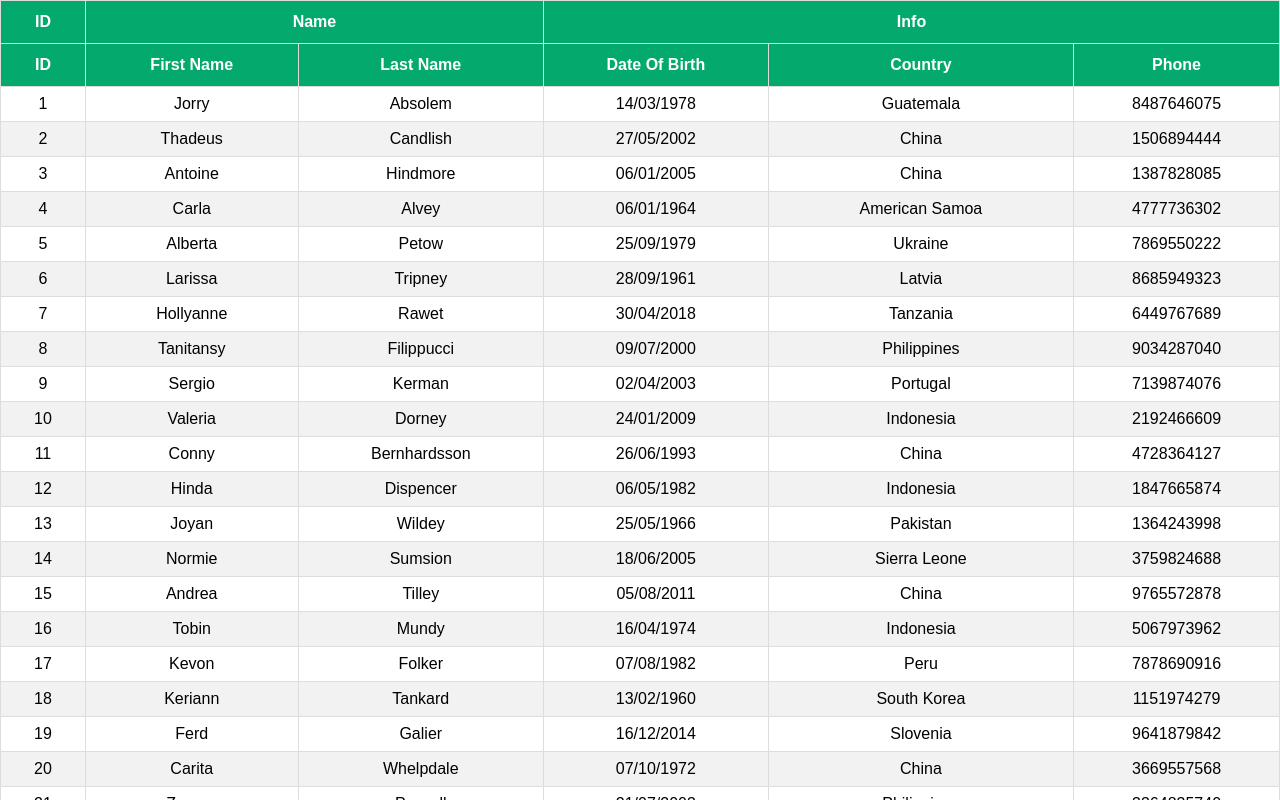
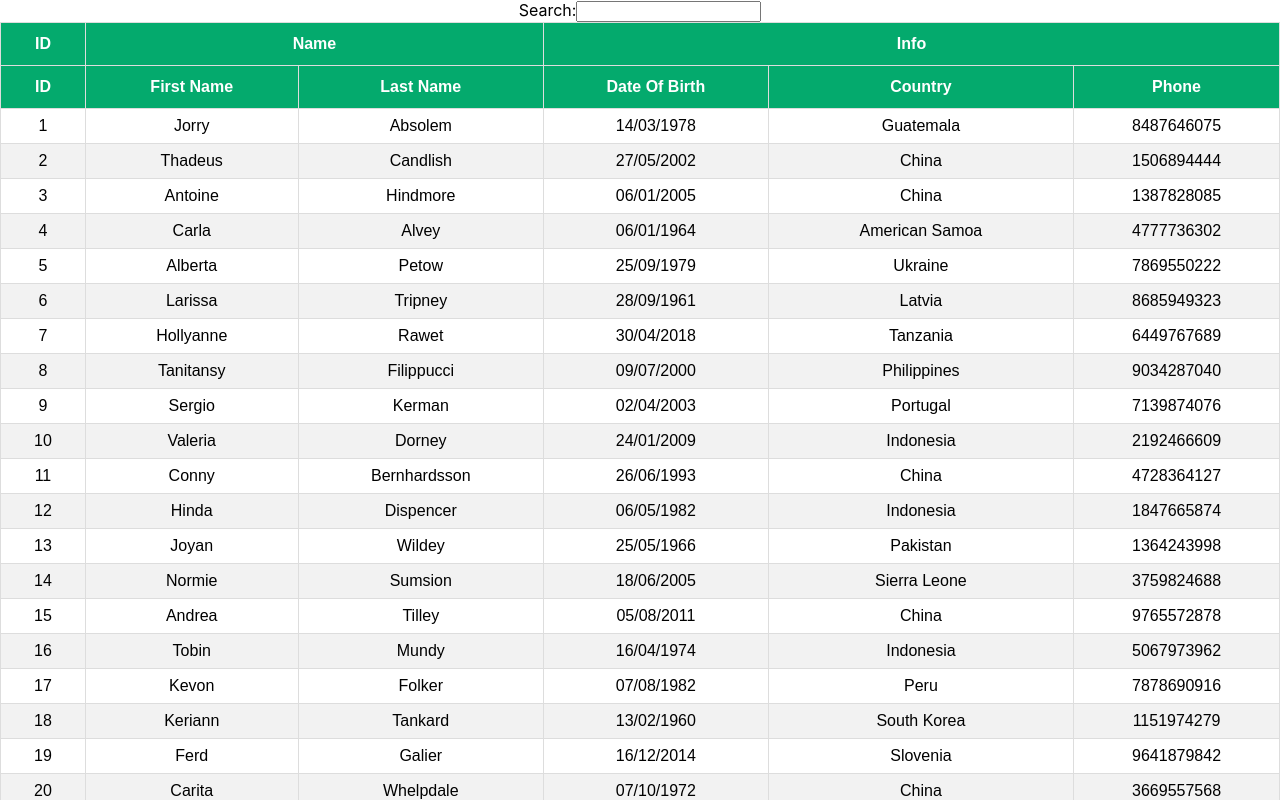
Before and after one commit to sumanmannacs1996/react-table-app, a React (Create React App) app: page / in a window 1280 px wide. Shown: the top 800 px of the page. Built offline with nearby package versions, Linux system fonts and the light colour scheme.

Commit message:
Added code For Global Filter

```diff
--- a/src/components/filtering/FilteringTable.js
+++ b/src/components/filtering/FilteringTable.js
@@ -1,7 +1,8 @@
 import React,{useMemo} from 'react';
-import {useTable,useSortBy} from 'react-table';
+import {useTable,useSortBy,useGlobalFilter} from 'react-table';
 import {COLUMNS,GROUPED_COLUMNS} from '../columns';
 import MOCK_DATA from '../../data/MOCK_DATA.json';
+import GlobalFilter from './GlobalFilter';
 import '../TableStyle.css'
 
 function FilteringTable() {
@@ -9,12 +10,16 @@ function FilteringTable() {
     //const columns = useMemo(()=>COLUMNS,[]);
     const columns = useMemo(()=>GROUPED_COLUMNS,[]);
 
-    const {getTableProps,getTableBodyProps,headerGroups,rows,prepareRow} = useTable({
+    const {getTableProps,getTableBodyProps,headerGroups,rows,prepareRow,state,setGlobalFilter} = useTable({
         columns,
         data
-    },useSortBy)
+    },useGlobalFilter,useSortBy);
+
+    const {globalFilter} = state;
 
     return (
+        <>
+        <GlobalFilter filter={globalFilter} setFilter={setGlobalFilter}/>
         <table {...getTableProps()}>
             <thead>
                 {
@@ -56,6 +61,7 @@ function FilteringTable() {
             }
             </tbody>
         </table>
+        </>
     )
 }
 
--- /dev/null
+++ b/src/components/filtering/GlobalFilter.js
@@ -0,0 +1,12 @@
+import React from 'react'
+
+function GlobalFilter({filter,setFilter}) {
+    return (
+        <span>
+           Search:{''}
+           <input onChange={(e)=>setFilter(e.target.value)}/>
+        </span>
+    )
+}
+
+export default GlobalFilter
```
